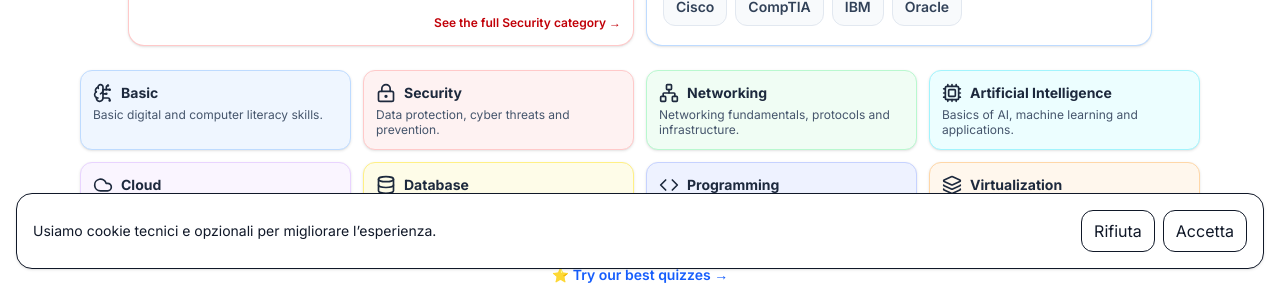
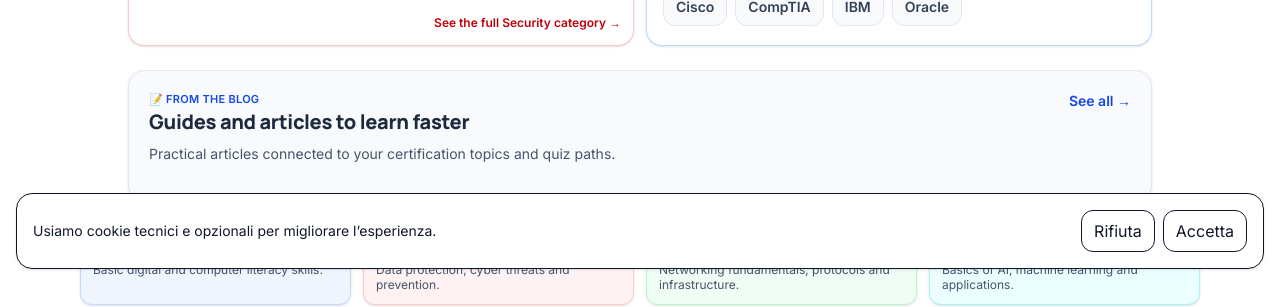
Before and after one commit to martens79/certifyquiz-next, a Next.js app: page / in a window 1280 px wide. Shown: the part 515-822 px from the top of the page. Built offline with nearby package versions, Linux system fonts and the light colour scheme; no server answers.

Commit message:
Improve homepage blog visibility and move blog teaser above categories

```diff
--- a/src/components/home/Home.tsx
+++ b/src/components/home/Home.tsx
@@ -240,11 +240,12 @@ export default function Home({ lang, isLoggedIn = false, stats }: Props) {
       ),
     },
   ];
+
   const TRENDING_CERTS: Array<{
     key: string;
     title: string;
     desc: { it: string; en: string; fr: string; es: string };
-  path: string; // path “base” senza prefisso lingua
+    path: string;
   }> = [
     {
       key: "cissp",
@@ -255,7 +256,7 @@ const TRENDING_CERTS: Array<{
         fr: "Avancé : architecture, risque, IAM, opérations et conformité.",
         es: "Avanzado: arquitectura, riesgo, IAM, operaciones y cumplimiento.",
       },
-    path: "/quiz/cissp", // ✅ verifica che esista
+      path: "/quiz/cissp",
     },
     {
       key: "ccst-cyber",
@@ -266,7 +267,7 @@ const TRENDING_CERTS: Array<{
         fr: "Bases cyber : menaces, contrôles, sensibilisation et réponse.",
         es: "Bases cyber: amenazas, controles, concienciación y respuesta.",
       },
-    path: "/quiz/cisco-ccst-cybersecurity", // ✅ verifica: potrebbe essere /quiz/ccst-cybersecurity
+      path: "/quiz/cisco-ccst-cybersecurity",
     },
     {
       key: "ceh",
@@ -303,13 +304,12 @@ const TRENDING_CERTS: Array<{
     },
   ];
 
-  // ✅ helper hub href (coerente con la tua regola EN root)
   const hubHref = (slug: string) =>
     safeLang === "en" ? `/hub/${slug}` : `/${safeLang}/hub/${slug}`;
 
   return (
     <div className="max-w-6xl mx-auto px-4 py-4 md:py-6 overflow-x-hidden min-h-[100dvh]">
-      {/* HERO (più compatta) */}
+      {/* HERO */}
       <header className="text-center max-w-3xl mx-auto">
         <div className="flex justify-center items-center gap-3 mb-2">
           <Image
@@ -349,7 +349,6 @@ const TRENDING_CERTS: Array<{
           )}
         </p>
 
-        {/* CTA */}
         <div className="flex flex-col sm:flex-row justify-center gap-2 sm:gap-3">
           <Link
             href={`/${safeLang}/quiz-home`}
@@ -384,7 +383,6 @@ const TRENDING_CERTS: Array<{
           )}
         </div>
 
-        {/* Stats (compatte) */}
         {stats && (
           <p className="mt-3 text-xs md:text-sm text-slate-600">
             {L(
@@ -420,7 +418,7 @@ const TRENDING_CERTS: Array<{
         </p>
       </header>
 
-   {/* TRENDING + VENDOR (più bassi e “simili” tra loro) */}
+      {/* TRENDING + VENDOR */}
       <section className="mt-4 max-w-5xl mx-auto grid grid-cols-1 md:grid-cols-2 gap-3">
         {/* TRENDING CYBERSECURITY */}
         <div aria-label="Trending cybersecurity">
@@ -455,7 +453,6 @@ const TRENDING_CERTS: Array<{
               )}
             </p>
 
-      {/* carosello “più basso” */}
             <div className="flex gap-2 overflow-x-auto pb-1 pr-1 snap-x snap-mandatory">
               {TRENDING_CERTS.map((c) => (
                 <Link
@@ -490,17 +487,20 @@ const TRENDING_CERTS: Array<{
           </div>
         </div>
 
-{/* VENDOR / PATHS (più pieno + con ISC2) */}
+        {/* VENDOR / PATHS */}
         <div aria-label="Paths">
           <div className="rounded-2xl border border-blue-200 border-t-4 border-t-blue-500 bg-white p-3 md:p-4 shadow-sm h-full">
-
-    {/* Header */}
             <div className="flex items-center justify-between">
               <div>
                 <div className="text-[11px] font-semibold text-blue-700 uppercase tracking-wide">
                   🧭{" "}
                   {L(
-            { it: "Trending Paths", en: "Trending Paths", fr: "Parcours tendance", es: "Rutas en tendencia" },
+                    {
+                      it: "Trending Paths",
+                      en: "Trending Paths",
+                      fr: "Parcours tendance",
+                      es: "Rutas en tendencia",
+                    },
                     safeLang
                   )}
                 </div>
@@ -523,13 +523,17 @@ const TRENDING_CERTS: Array<{
                 className="text-[11px] md:text-xs font-bold text-blue-700 hover:underline whitespace-nowrap"
               >
                 {L(
-          { it: "Vedi tutti →", en: "See all →", fr: "Voir tout →", es: "Ver todos →" },
+                  {
+                    it: "Vedi tutti →",
+                    en: "See all →",
+                    fr: "Voir tout →",
+                    es: "Ver todos →",
+                  },
                   safeLang
                 )}
               </Link>
             </div>
 
-    {/* Trending vendors */}
             <div className="mt-4 flex flex-wrap gap-2">
               {[
                 { name: "ISC2", slug: "isc2" },
@@ -539,7 +543,7 @@ const TRENDING_CERTS: Array<{
               ].map((v) => (
                 <Link
                   key={v.slug}
-          href={safeLang === "en" ? `/hub/${v.slug}` : `/${safeLang}/hub/${v.slug}`}
+                  href={hubHref(v.slug)}
                   className="rounded-xl bg-blue-50 border border-blue-200 px-3 py-2 text-sm font-semibold text-slate-800 hover:bg-blue-100 transition"
                 >
                   {v.name}
@@ -547,10 +551,8 @@ const TRENDING_CERTS: Array<{
               ))}
             </div>
 
-    {/* Divider */}
             <div className="my-4 h-px bg-neutral-100" />
 
-    {/* Other vendors */}
             <div className="flex flex-wrap gap-2">
               {[
                 { name: "Cisco", slug: "cisco" },
@@ -560,20 +562,85 @@ const TRENDING_CERTS: Array<{
               ].map((v) => (
                 <Link
                   key={v.slug}
-          href={safeLang === "en" ? `/hub/${v.slug}` : `/${safeLang}/hub/${v.slug}`}
+                  href={hubHref(v.slug)}
                   className="rounded-xl bg-slate-50 border border-slate-200 px-3 py-2 text-sm font-semibold text-slate-700 hover:bg-slate-100 transition"
                 >
                   {v.name}
                 </Link>
               ))}
             </div>
-
           </div>
         </div>
       </section>
 
+      {/* BLOG SECTION — spostata più in alto e resa più visibile */}
+      <section className="mt-5 md:mt-6 max-w-5xl mx-auto" aria-label="Blog">
+        <div className="rounded-2xl border border-slate-200 bg-slate-50 p-4 md:p-5 shadow-sm">
+          <div className="flex items-start justify-between gap-3 mb-3">
+            <div>
+              <div className="text-[11px] font-semibold text-blue-700 uppercase tracking-wide">
+                📝{" "}
+                {L(
+                  {
+                    it: "Dal blog",
+                    en: "From the blog",
+                    fr: "Depuis le blog",
+                    es: "Del blog",
+                  },
+                  safeLang
+                )}
+              </div>
 
-      {/* CATEGORIE (core) — margine ridotto per rientrare “sopra la piega” */}
+              <h2 className="text-lg md:text-xl font-extrabold text-slate-800">
+                {L(
+                  {
+                    it: "Guide e articoli per imparare meglio",
+                    en: "Guides and articles to learn faster",
+                    fr: "Guides et articles pour mieux apprendre",
+                    es: "Guías y artículos para aprender mejor",
+                  },
+                  safeLang
+                )}
+              </h2>
+
+              <p className="text-xs md:text-sm text-slate-600 mt-1">
+                {L(
+                  {
+                    it: "Approfondimenti pratici collegati ai topic e alle certificazioni del sito.",
+                    en: "Practical articles connected to your certification topics and quiz paths.",
+                    fr: "Articles pratiques liés aux sujets et parcours de certification du site.",
+                    es: "Artículos prácticos conectados con los temas y rutas de certificación del sitio.",
+                  },
+                  safeLang
+                )}
+              </p>
+            </div>
+
+            <Link
+              href={withLang(safeLang as any, "/blog")}
+              className="text-sm font-semibold text-blue-700 hover:underline whitespace-nowrap"
+            >
+              {L(
+                {
+                  it: "Vedi tutti →",
+                  en: "See all →",
+                  fr: "Voir tout →",
+                  es: "Ver todos →",
+                },
+                safeLang
+              )}
+            </Link>
+          </div>
+
+          <BlogTeaser
+            lang={safeLang as any}
+            variant="default"
+            className="border-0 shadow-none w-full bg-transparent"
+          />
+        </div>
+      </section>
+
+      {/* CATEGORIE */}
       <section className="mt-5 md:mt-6" aria-label="Categories">
         <div className="grid grid-cols-2 sm:grid-cols-4 gap-3">
           {allCategories.map((cat) => {
@@ -596,7 +663,6 @@ const TRENDING_CERTS: Array<{
           })}
         </div>
 
-        {/* Link suggeriti */}
         <div className="text-center mt-5">
           <Link
             href={withLang(safeLang as any, "/quiz-suggeriti")}
@@ -614,19 +680,7 @@ const TRENDING_CERTS: Array<{
             )}
           </Link>
         </div>
-
       </section>
-{/* BLOG SECTION */}
-<section className="mt-10 max-w-3xl mx-auto">
-  <div className="rounded-xl border bg-slate-50 border-slate-200 p-4">
-    <BlogTeaser
-      lang={safeLang as any}
-      variant="default"
-      className="border-0 shadow-none w-full"
-    />
     </div>
-</section>
-
-
-    </div>);
+  );
 }
```
Also changed, not shown: src/components/BlogTeaser.tsx (+53 -38 lines). Lines whose indentation alone changed are shown as unchanged.
